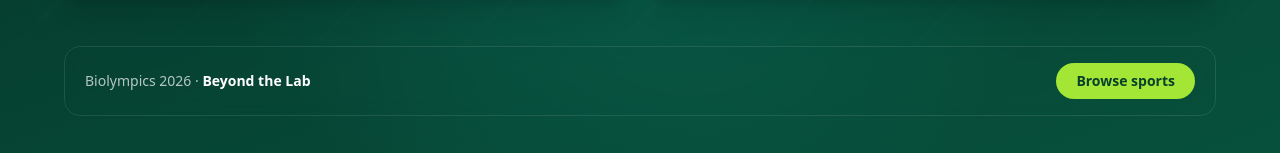
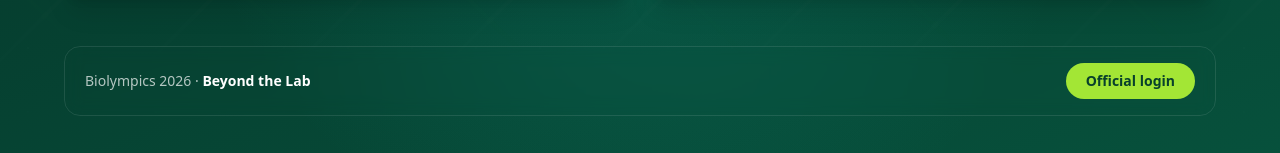
Before and after one commit to YastecHub/biolympics-frontend, a React (Vite) app: page /schedule in a window 1280 px wide. Shown: the part 1195-1348 px from the top of the page. Built offline with nearby package versions, Linux system fonts and the light colour scheme; no server answers.

Commit message:
feat: add placeholders and titles to score input fields in FixtureManageCard

```diff
--- a/src/pages/Schedule.tsx
+++ b/src/pages/Schedule.tsx
@@ -156,8 +156,8 @@ export default function Schedule() {
         <p className="text-sm">
           Biolympics 2026 · <span className="font-semibold text-white">Beyond the Lab</span>
         </p>
-        <Link to="/sports" className="rounded-full bg-brand-lime px-5 py-2 text-sm font-bold text-brand-secondary transition hover:-translate-y-0.5">
-          Browse sports
+        <Link to="/admin/login" className="rounded-full bg-brand-lime px-5 py-2 text-sm font-bold text-brand-secondary transition hover:-translate-y-0.5">
+          Official login
         </Link>
       </footer>
     </div>
--- a/src/pages/admin/Dashboard.tsx
+++ b/src/pages/admin/Dashboard.tsx
@@ -569,8 +569,8 @@ function FixtureManageCard({
         >
           <label className="text-xs font-bold uppercase tracking-[0.16em] text-white/45">Correct result</label>
           <div className="mt-2 grid grid-cols-[1fr_1fr_auto] gap-2">
-            <input className="rounded-lg border border-white/15 bg-white/10 px-3 py-2 text-sm" value={homeScore} onChange={(e) => setHomeScore(e.target.value)} inputMode="numeric" />
-            <input className="rounded-lg border border-white/15 bg-white/10 px-3 py-2 text-sm" value={awayScore} onChange={(e) => setAwayScore(e.target.value)} inputMode="numeric" />
+            <input className="rounded-lg border border-white/15 bg-white/10 px-3 py-2 text-sm" value={homeScore} onChange={(e) => setHomeScore(e.target.value)} inputMode="numeric" placeholder="Home" title="Home score" />
+            <input className="rounded-lg border border-white/15 bg-white/10 px-3 py-2 text-sm" value={awayScore} onChange={(e) => setAwayScore(e.target.value)} inputMode="numeric" placeholder="Away" title="Away score" />
             <button className="btn-accent" type="submit">Apply</button>
           </div>
         </form>
```
